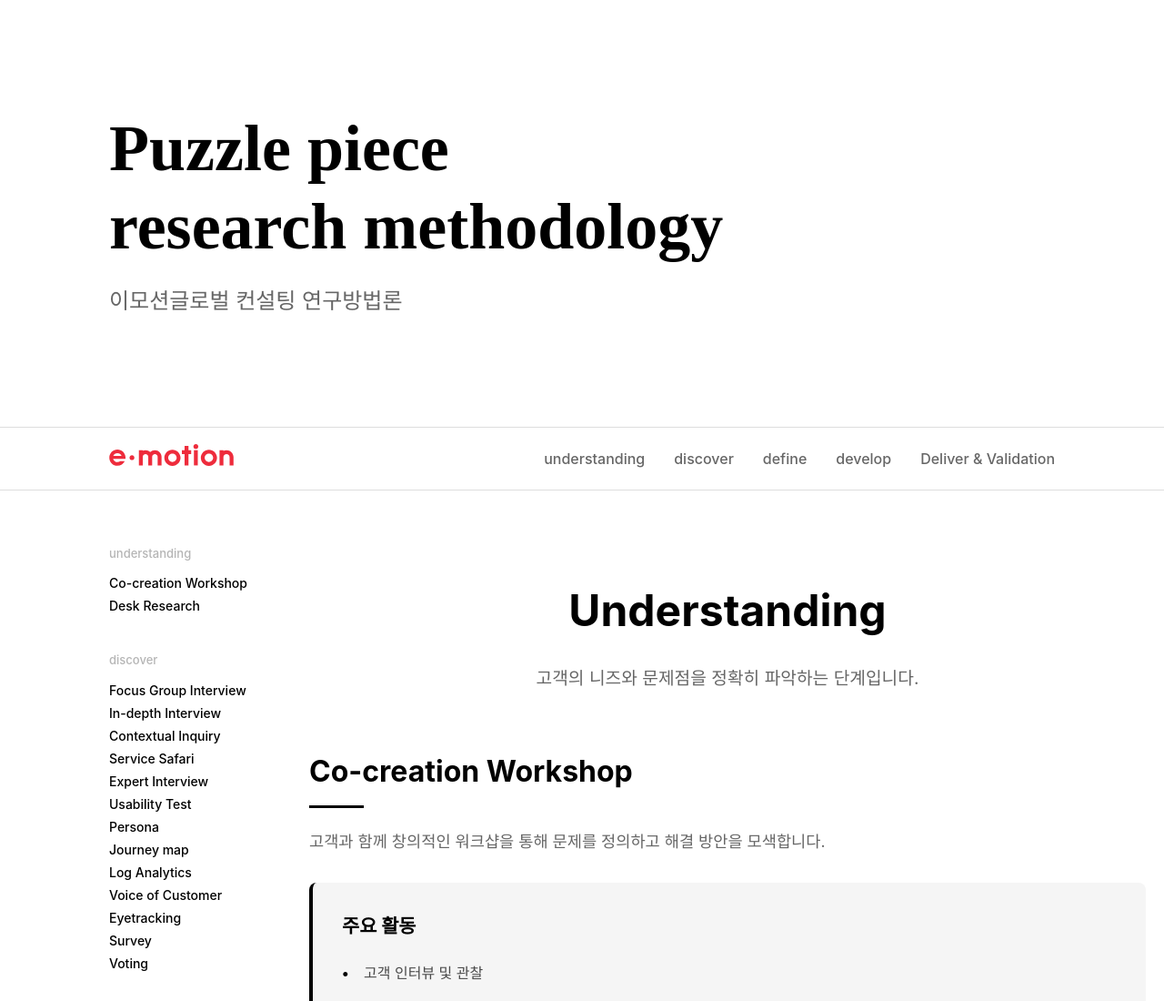
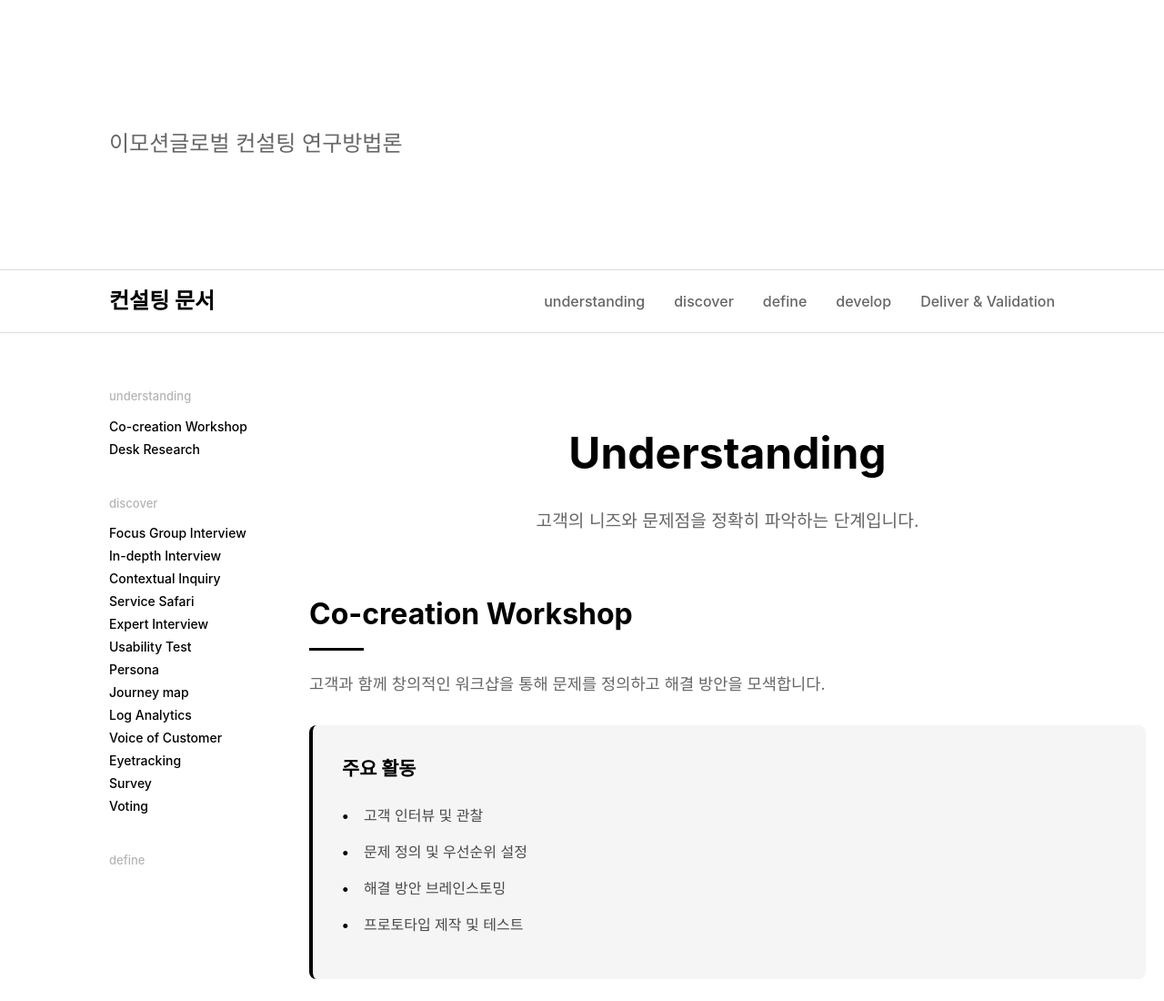
Before and after one commit to ynn-i/XC-consulting, a website: page index.html in a window 1280 px wide. Shown: the top 1100 px of the page at 91% size. Drawn offline with Linux system fonts and the light colour scheme; a web font is replaced by a local one.

Commit message:
style: Hide main title h2 element

```diff
--- a/index.html
+++ b/index.html
@@ -18,7 +18,7 @@
     <header class="header">
         <nav class="nav">
             <div class="container">
-                <h1 class="logo"><img src="images/LOGO.svg" alt="Emotion Global Consulting Logo"></h1>
+                <h1 class="logo">컨설팅 문서</h1>
                 <ul class="nav-links">
                     <li><a href="#home">understanding</a></li>
                     <li><a href="#about">discover</a></li>
--- a/styles/main.scss
+++ b/styles/main.scss
@@ -40,11 +40,12 @@ body {
   padding: 120px 120px;
 
   h2 {
-    font-family: 'PP Hatton', serif;
+    font-family: 'DM Serif Display', serif;
     font-size: 72px;
     color: $primary-color;
-    font-weight: 700;
+    font-weight: 400;
     line-height: 1.2;
+    display: none;
   }
 
   p {
```
Also changed, not shown: styles/main.css, 1 other file.
